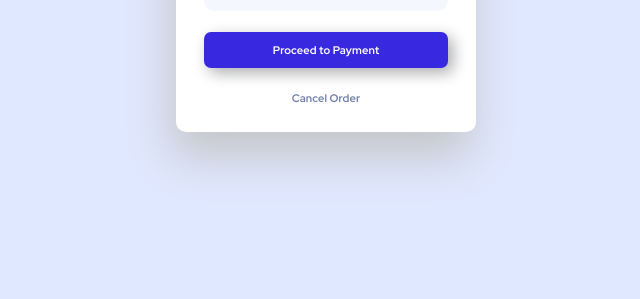
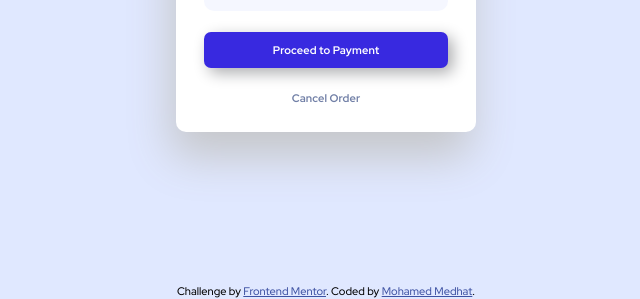
Before and after one commit to Gerardo703/Frontend-Mentor---Order-Summary, a plain HTML site: page order-summary-component-main/index.html in a window 1280 px wide. Shown: the part 501-800 px from the top of the page, without its empty margins (314-954 px from the left). Drawn offline with Linux system fonts and the light colour scheme.

Commit message:
*
Add footer

```diff
--- a/order-summary-component-main/css/styles.scss
+++ b/order-summary-component-main/css/styles.scss
@@ -1,4 +1,4 @@
-.attribution { font-size: 11px; text-align: center; }
+.attribution { font-size: 11px; text-align: center; margin-top: -15px;}
 .attribution a { color: hsl(228, 45%, 44%); }
 
 :root{
@@ -43,7 +43,6 @@ body{
     flex-direction: column;
     background-color: white;
     width: 30rem;
-    // height: 50rem;
     border-radius: 1rem;
     box-shadow: -5px 25px 45px #c5c6c9;
 }
--- a/order-summary-component-main/index.html
+++ b/order-summary-component-main/index.html
@@ -42,5 +42,10 @@
     </div>
   </main>
 
+  <footer class="attribution">
+    Challenge by <a href="https://www.frontendmentor.io?ref=challenge" target="_blank">Frontend Mentor</a>.
+    Coded by <a href="https://mohamedmedhat.netlify.app/" target="_blank">Mohamed Medhat</a>.
+  </footer>
+
 </body>
 </html>
```
Also changed, not shown: order-summary-component-main/css/styles.css, 1 other file.
